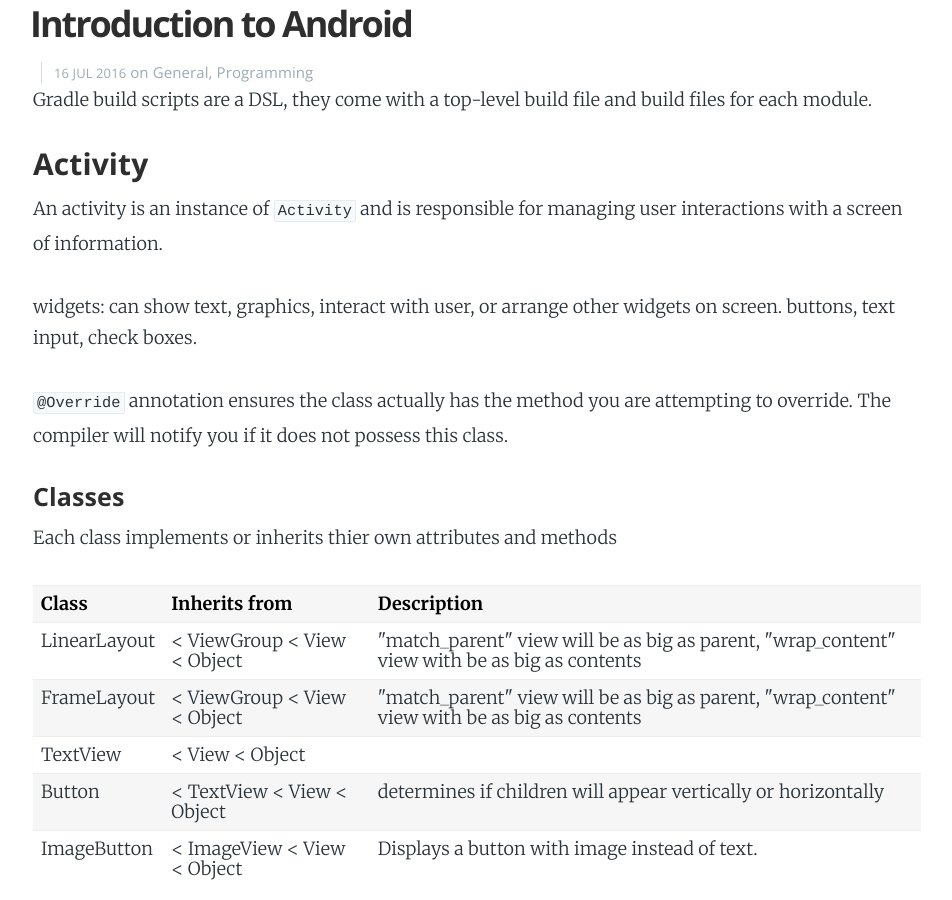
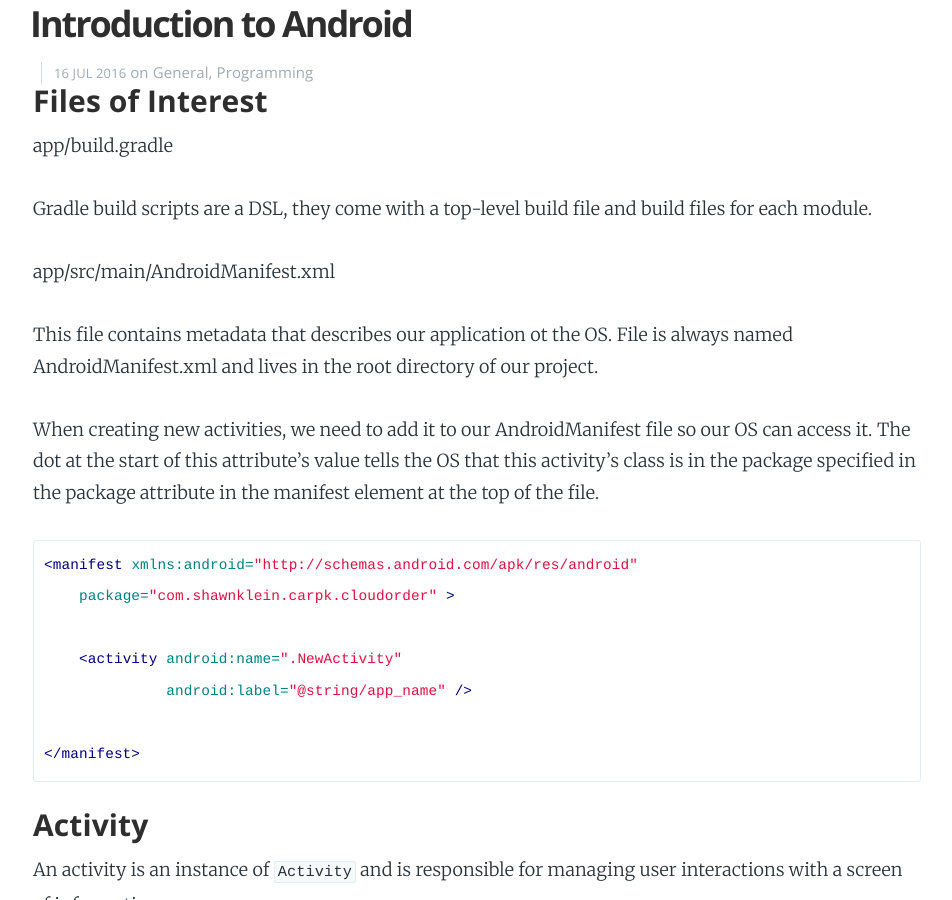
Before and after one commit to Carpk/ShawnKlein, a Jekyll site: the page built from _posts/2016-07-16-introduction-to-android.md, in a window 1280 px wide and 900 px high, scrolled down 632 px. Shown: the whole window, without its empty margins (163-1115 px from the left). Built offline with Jekyll 4.4.1, drawn with Linux system fonts in a browser that asks for light colours; nearby versions of some CDN libraries; some web fonts are replaced; Markdown is read by kramdown in place of the engine named in the settings; some of the changed text lies outside the part shown.

Commit message:
add sections for Intents, ActivityManager, and AndroidManifest topis

`````diff
--- a/_posts/2016-07-16-introduction-to-android.md
+++ b/_posts/2016-07-16-introduction-to-android.md
@@ -10,8 +10,28 @@
 logo: 'assets/images/logo.png'
 ---
 
+### Files of Interest
+
+app/build.gradle
 
 Gradle build scripts are a DSL, they come with a top-level build file and build files for each module.
+
+app/src/main/AndroidManifest.xml
+
+This file contains metadata that describes our application ot the OS. File is always named AndroidManifest.xml and lives in the root directory of our project.
+
+When creating new activities, we need to add it to our AndroidManifest file so our OS can access it. The dot at the start of this attribute’s value tells the OS that this activity’s class is in the package specified in the package attribute in the manifest element at the top of the file.
+
+````xml
+<manifest xmlns:android="http://schemas.android.com/apk/res/android"
+    package="com.shawnklein.carpk.cloudorder" >
+
+    <activity android:name=".NewActivity"
+              android:label="@string/app_name" />
+
+</manifest>
+````
+
 
 ### Activity
 An activity is an instance of `Activity` and is responsible for managing user interactions with a screen of information.
@@ -19,6 +39,8 @@
 widgets: can show text, graphics, interact with user, or arrange other widgets on screen. buttons, text input, check boxes.
 
 `@Override` annotation ensures the class actually has the method you are attempting to override. The compiler will notify you if it does not possess this class.
+
+We start an activity by using the `Activity` method. `public void startActivity(Intent intent)` This sends a call to a part of the OS called the 'ActivityManager', which creates `Activity` instances and calls `onCreate()`. An intent is an object that a component can use to communicate with the OS, which are activities, services, broadcast recievers, and content providers. `public Intent(Context packageContext, Class<?> cls)`
 
 #### Classes
 
@@ -107,7 +129,8 @@
   </tr>
 </table>
 
-
+android:name
+android:label
 
 
 ### resources
`````
